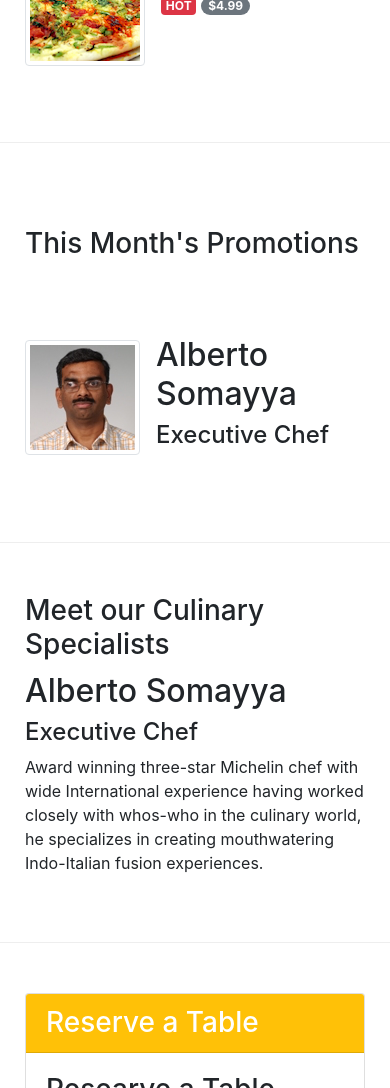
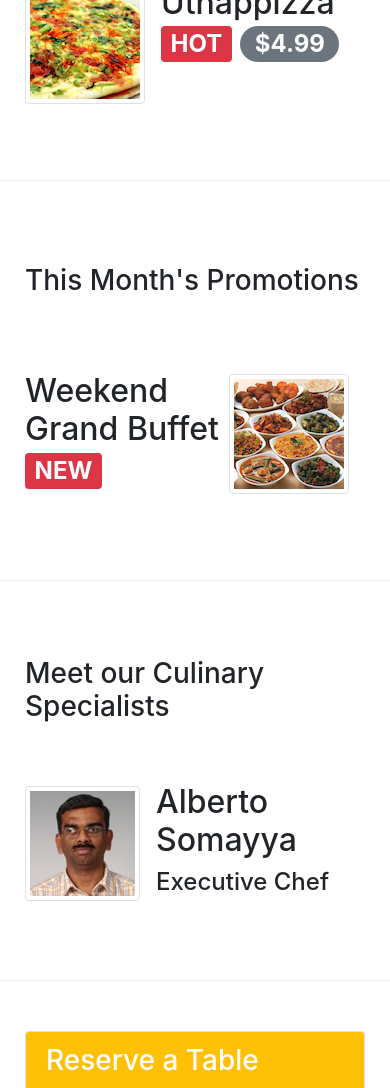
Before and after one commit to circeco/Front-End-Web-UI, a website: page index.html in a window 390 px wide. Shown: the part 742-1830 px from the top of the page. Drawn offline with nearby package versions, Linux system fonts and the light colour scheme.

Commit message:
task 2 and 3

```diff
--- a/index.html
+++ b/index.html
@@ -45,8 +45,11 @@
                     <h1>Ristorante con Fusion</h1>
                     <p>We take inspiration from the World's best cuisines, and create a unique fusion experience. Our lipsmacking creations will tickle your culinary senses!</p>
                 </div>
-                <div class="col-12 col-sm align-self-center">
+                <div class="col-12 col-sm-3">
                     <img src="assets/img/logo.png" class="img-fluid">
+                </div>
+                <div class="col-12 col-sm-3">
+                    <button type="submit" class="btn btn-warning">Reserve Table</button>
                 </div>
             </div>
         </div>
@@ -61,13 +64,15 @@
                 <div class="media">
                     <img class="d-flex mr-3 img-thumbnail align-self-center" src="assets/img/uthappizza.png" alt="Uthappizza">
                     <div class="media-body">
-                        <h2 class="mt-0">Uthappizza</h2>
-                        <span class="badge badge-danger">HOT</span>
-                        <span class="badge badge-pill badge-secondary">$4.99</span>
+                        <h2 class="mt-0">Uthappizza
+                            <span class="badge badge-danger">HOT</span>
+                            <span class="badge badge-pill badge-secondary">$4.99</span>
+                        </h2>
                         <p class="d-none d-sm-block">A unique combination of Indian Uthappam (pancake) and
                             Italian pizza, topped with Cerignola olives, ripe vine
                             cherry tomatoes, Vidalia onion, Guntur chillies and
-                            Buffalo Paneer.</p>
+                            Buffalo Paneer.
+                        </p>
                     </div>
                 </div>
             </div>
@@ -75,8 +80,26 @@
 
 
         <div class="row row-content align-items-center">
+            <div class="col-12 col-sm-4 order-sm-first col-md-3">
+                <h3>This Month's Promotions</h3>
+            </div>
+            <div class="col col-sm order-sm-first col-md">
+                <div class="media">
+                    <div class="media-body">
+                        <h2 class="mt-0">Weekend Grand Buffet <span class="badge badge-danger">NEW</span></h2>
+                        <p class="d-none d-sm-block">
+                            Featuring mouthwatering combinations with a choice of five different salads,six enticing appetizers, six main entrees and five choicest desserts. Free flowing bubbly and soft drinks. All for just $19.99 per person.
+                        </p>
+                    </div>
+                    <img class="d-flex mr-3 img-thumbnail align-self-center" src="assets/img/buffet.png" alt="Alberto Somayya">
+
+                </div>
+            </div>
+        </div>
+
+        <div class="row row-content align-items-center">
             <div class="col-12 col-sm-4 order-sm-last col-md-3">
-                <h3>This Month's Promotions</h3>
+                <h3>Meet our Culinary Specialists</h3>
             </div>
             <div class="col col-sm order-sm-first col-md">
                 <div class="media">
@@ -91,17 +114,6 @@
                         </p>
                     </div>
                 </div>
-            </div>
-        </div>
-
-        <div class="row row-content align-items-center">
-            <div class="col-12 col-sm-4 order-sm-last col-md-3">
-                <h3>Meet our Culinary Specialists</h3>
-            </div>
-            <div class="col col-sm order-sm-first col-md">
-                <h2>Alberto Somayya</h2>
-                <h4>Executive Chef</h4>
-                <p>Award winning three-star Michelin chef with wide International experience having worked closely with whos-who in the culinary world, he specializes in creating mouthwatering Indo-Italian fusion experiences. </p>
             </div>
         </div>
 
```
